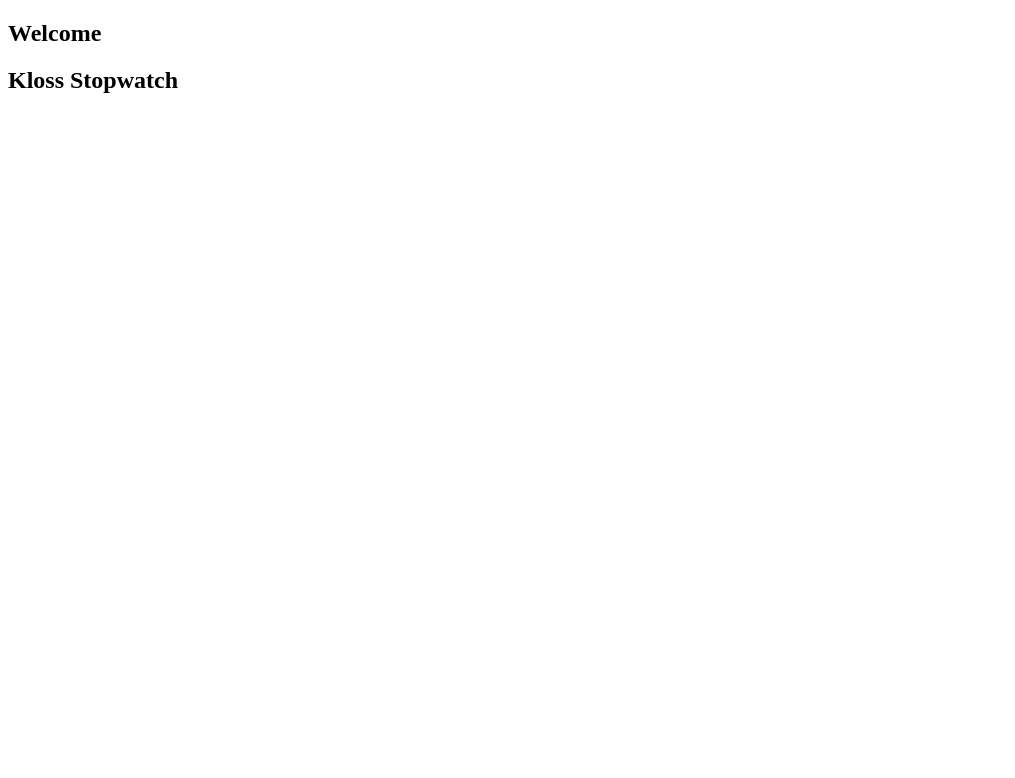
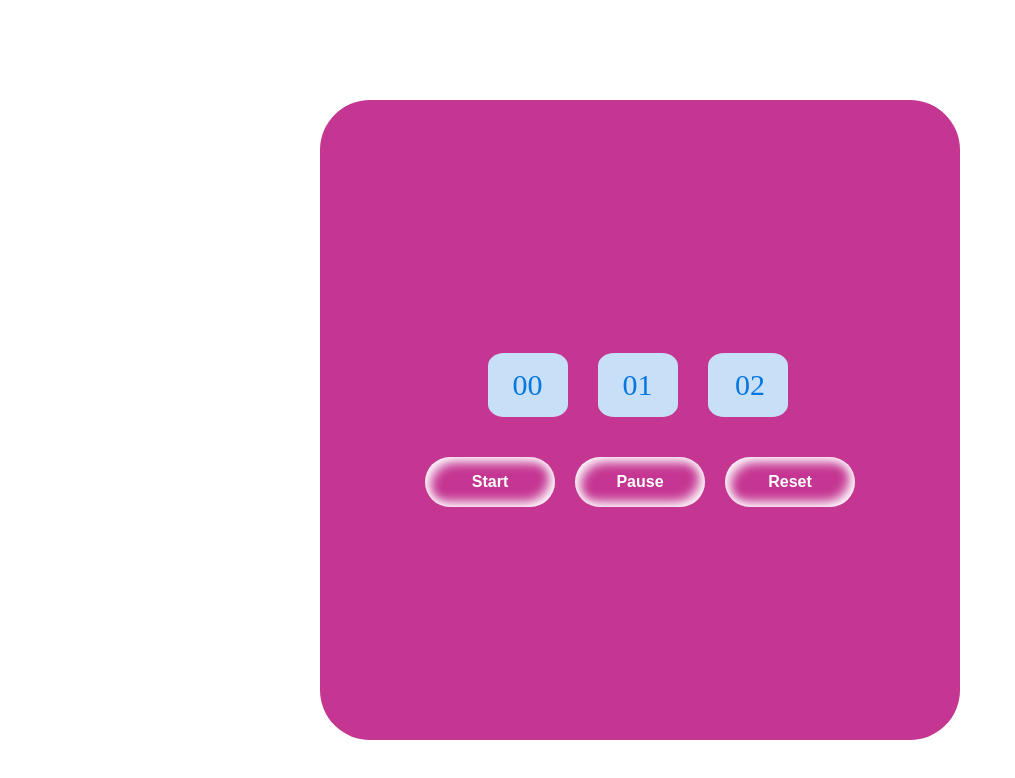
Before and after one commit to MosesAdaeze/Stopwatch, a plain HTML site: page index.html in a window 1280 px wide. Shown: the whole page, without its empty margins (0-1015 px from the left). Drawn offline with Linux system fonts and the light colour scheme.

Commit message:
second commit

```diff
--- a/index.html
+++ b/index.html
@@ -5,22 +5,25 @@
     <meta http-equiv="X-UA-Compatible" content="IE=edge">
     <meta name="viewport" content="width=device-width, initial-scale=1.0">
     <title>Stopwatch</title>
+    <link rel="stylesheet" href="style.css" >
 </head>
 <body>
     <section>
-        <h2>Welcome</h2>
+        <div class="container">
+            <!-- <h2>Welcome</h2> -->
         <div class="stopwatch" >
-            <h1>Kloss Stopwatch</h1>
-            <!-- <div class="stopwatch-time" >
-                <span id="hour" >00</span>
-                <span id="minute">00</span>
-                <span id="second" >00</span>
+            <div class="stopwatch-time" >
+                <div id="hour" >00</div>
+                <div id="minute">01</div>
+                <div id="second" >02</div>
             </div>
 
             <div class="stopwatch-button">
                 <button id="start-btn" >Start</button>
+                <button id="pause" >Pause</button>
                 <button id="restart-btn">Reset</button>
-            </div> -->
+            </div>
+        </div>
         </div>
     </section>
 </body>
--- a/style.css
+++ b/style.css
@@ -2,9 +2,89 @@
     margin: 0;
     padding: 0;
     box-sizing: border-box;
-    background-color: rgb(27, 139, 238);
 }
 
-section {
-    background-color: skyblue;
+.container {
+    width: 300px;
+    height: 70px;
+    display: flex;
+    background-color: #C53592;
+    justify-content: center;
+    margin: 100px auto;
+    border-radius: 50px;
+    align-items: center;
+    padding: 20em;
 }
+
+.stopwatch-time {
+    display: flex;
+    justify-content: center;
+    align-items: center;
+    margin-right: 35px;
+}
+
+.stopwatch-time #hour{
+    width: 5rem;
+    height: 4rem;
+    border-radius: 20%;
+    background: #c7e0f8;
+    color: #0776de;
+    font-size: 30px;
+    display: flex;
+    justify-content: center;
+    align-items: center;
+    margin: 1em;
+}
+
+.stopwatch-time #minute{
+    width: 5rem;
+    height: 4rem;
+    border-radius: 20%;
+    background: #c7e0f8;
+    color: #0776de;
+    font-size: 30px;
+    display: flex;
+    justify-content: center;
+    align-items: center;
+    margin-right: 1em;
+    /* margin: 1em; */
+}
+
+.stopwatch-time #second{
+    width: 5rem;
+    height: 4rem;
+    border-radius: 20%;
+    background: #c7e0f8;
+    color: #0776de;
+    font-size: 30px;
+    display: flex;
+    padding-left: 5px;
+    justify-content: center;
+    align-items: center;
+    /* margin: -1em; */
+}
+
+.stopwatch-button {
+    display: flex;
+}
+
+.stopwatch-button button {
+    background-color: #C53592;
+    color: white;
+    font-size: 100%;
+    font-weight: 700;
+    margin: 10px;
+    width: 130px;
+    height: 50px;
+    box-shadow: inset -5px -5px 12px #ffffff,
+                inset 5px 5px 12px  #ffffff;
+    border: none;
+    border-radius: 30px;
+}
+
+@media (max-width: 657px) {
+    .stopwatch-button {
+        display: flex;
+        flex-direction: column;
+    }
+}
```
